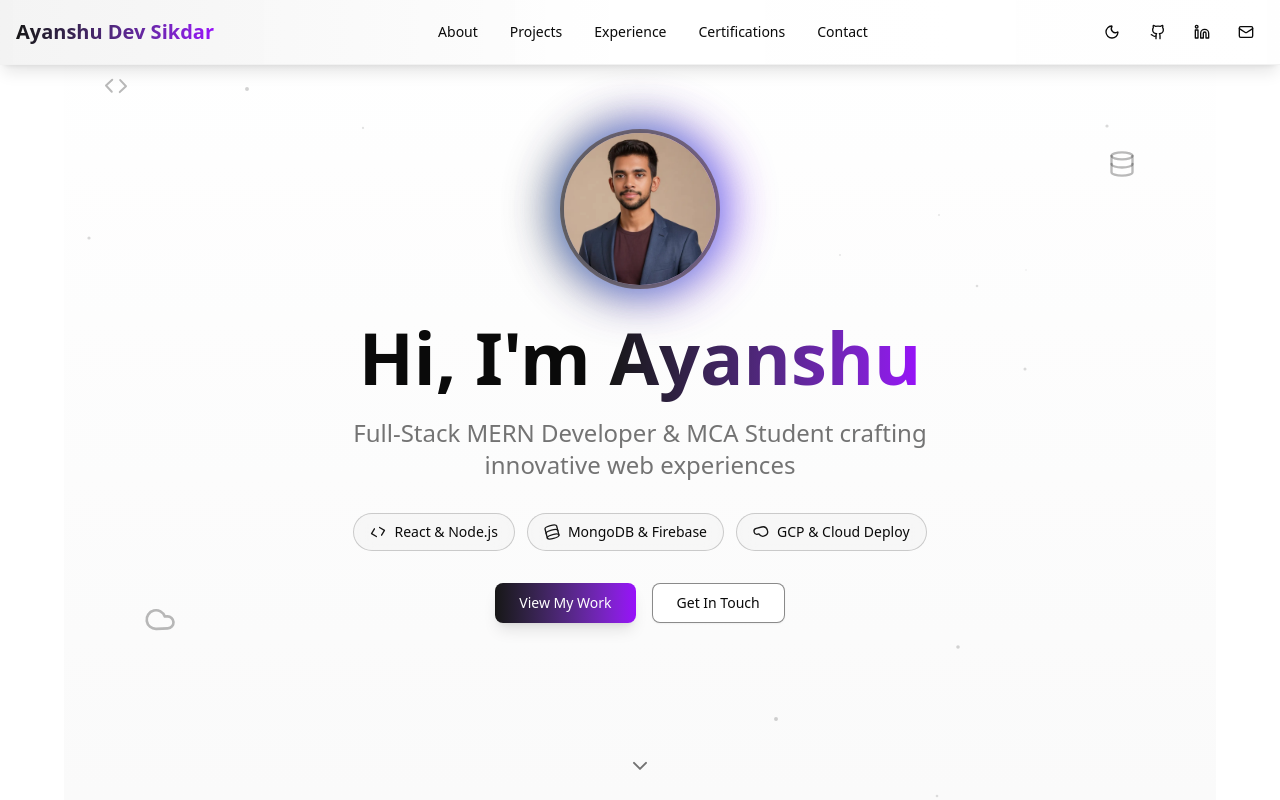
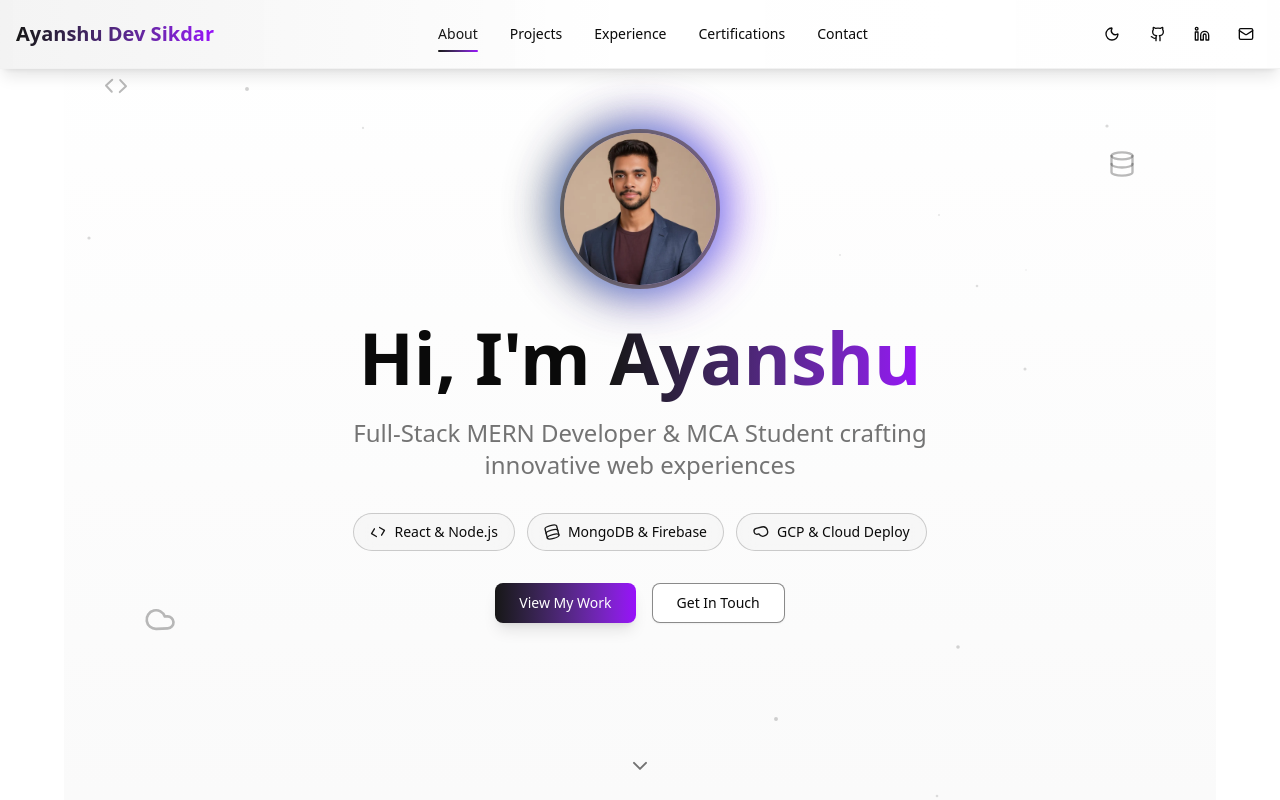
Before and after one commit to MET4L-DS/personal-portfolio, a React (Vite) app in the folder frontend/: page / in a window 1280 px wide. Shown: the top 800 px of the page. Built offline with nearby package versions, Linux system fonts and the light colour scheme.

Commit message:
Implemented sliding underline bar for  nav items

```diff
--- a/frontend/src/components/About.tsx
+++ b/frontend/src/components/About.tsx
@@ -1,7 +1,7 @@
 import { motion } from "framer-motion";
 import { Card, CardContent } from "@/components/ui/card";
 import { Badge } from "@/components/ui/badge";
-import { GraduationCap, Code2, Users, Target, Sparkles } from "lucide-react";
+import { GraduationCap, Code2, Users, Target } from "lucide-react";
 
 export function About() {
 	const fadeInVariants = {
--- a/frontend/src/components/Navigation.tsx
+++ b/frontend/src/components/Navigation.tsx
@@ -1,21 +1,79 @@
 import { motion } from "framer-motion";
 import { Button } from "@/components/ui/button";
-import { Github, Linkedin, Mail, Menu, X, Sparkles } from "lucide-react";
+import { Github, Linkedin, Mail, Menu, X } from "lucide-react";
 import { ThemeToggle } from "./ThemeToggle";
-import { useState } from "react";
+import { useState, useEffect, useRef } from "react";
 
 export function Navigation() {
 	const [isMenuOpen, setIsMenuOpen] = useState(false);
+	const [activeSection, setActiveSection] = useState("about");
+	const navRef = useRef<HTMLDivElement>(null);
+	const [underlineStyle, setUnderlineStyle] = useState({ width: 0, left: 0 });
 
 	const navItems = [
-		{ name: "About", href: "#about" },
-		{ name: "Projects", href: "#projects" },
-		{ name: "Experience", href: "#experience" },
-		{ name: "Certifications", href: "#certifications" },
-		{ name: "Contact", href: "#contact" },
+		{ name: "About", href: "#about", id: "about" },
+		{ name: "Projects", href: "#projects", id: "projects" },
+		{ name: "Experience", href: "#experience", id: "experience" },
+		{
+			name: "Certifications",
+			href: "#certifications",
+			id: "certifications",
+		},
+		{ name: "Contact", href: "#contact", id: "contact" },
 	];
 
 	const toggleMenu = () => setIsMenuOpen(!isMenuOpen);
+
+	// Intersection Observer to track active section
+	useEffect(() => {
+		const observerOptions = {
+			root: null,
+			rootMargin: "-20% 0px -80% 0px",
+			threshold: 0,
+		};
+
+		const observerCallback = (entries: IntersectionObserverEntry[]) => {
+			entries.forEach((entry) => {
+				if (entry.isIntersecting) {
+					setActiveSection(entry.target.id);
+				}
+			});
+		};
+
+		const observer = new IntersectionObserver(
+			observerCallback,
+			observerOptions
+		);
+
+		// Observe all sections
+		navItems.forEach((item) => {
+			const section = document.getElementById(item.id);
+			if (section) {
+				observer.observe(section);
+			}
+		});
+
+		return () => observer.disconnect();
+	}, []);
+
+	// Update underline position when active section changes
+	useEffect(() => {
+		if (navRef.current) {
+			const activeNavItem = navRef.current.querySelector(
+				`[data-section="${activeSection}"]`
+			) as HTMLElement;
+			if (activeNavItem) {
+				const navContainer = navRef.current;
+				const containerRect = navContainer.getBoundingClientRect();
+				const activeRect = activeNavItem.getBoundingClientRect();
+
+				setUnderlineStyle({
+					width: activeRect.width,
+					left: activeRect.left - containerRect.left,
+				});
+			}
+		}
+	}, [activeSection]);
 
 	return (
 		<motion.nav
@@ -53,24 +111,42 @@ export function Navigation() {
 				</motion.div>
 
 				{/* Desktop Navigation */}
-				<div className="hidden md:flex space-x-8">
+				<div className="hidden md:flex relative" ref={navRef}>
+					<div className="flex space-x-8">
 						{navItems.map((item, index) => (
 							<motion.a
 								key={item.name}
 								href={item.href}
+								data-section={item.id}
 								initial={{ opacity: 0, y: -20 }}
 								animate={{ opacity: 1, y: 0 }}
 								transition={{ delay: 0.1 * index + 0.3 }}
-							className="relative text-sm font-medium transition-all duration-300 hover:text-primary group"
+								className={`relative text-sm font-medium transition-all duration-300 py-2 ${
+									activeSection === item.id
+										? "text-primary"
+										: "text-foreground hover:text-primary"
+								}`}
 								onClick={() => setIsMenuOpen(false)}
 							>
 								{item.name}
-							<motion.div
-								className="absolute bottom-0 left-0 w-0 h-0.5 bg-gradient-to-r from-primary to-purple-600 transition-all duration-300 group-hover:w-full"
-								whileHover={{ width: "100%" }}
-							/>
 							</motion.a>
 						))}
+					</div>
+
+					{/* Sliding underline */}
+					<motion.div
+						className="absolute bottom-0 h-0.5 bg-gradient-to-r from-primary to-purple-600 rounded-full"
+						initial={false}
+						animate={{
+							width: underlineStyle.width,
+							x: underlineStyle.left,
+						}}
+						transition={{
+							type: "spring",
+							stiffness: 300,
+							damping: 30,
+						}}
+					/>
 				</div>
 
 				{/* Desktop Social Links */}
@@ -177,7 +253,11 @@ export function Navigation() {
 									: { opacity: 0, x: -20 }
 							}
 							transition={{ delay: index * 0.1 }}
-							className="block text-sm font-medium transition-colors hover:text-primary py-2"
+							className={`block text-sm font-medium transition-colors py-2 ${
+								activeSection === item.id
+									? "text-primary border-l-2 border-primary pl-4"
+									: "text-foreground hover:text-primary"
+							}`}
 							onClick={() => setIsMenuOpen(false)}
 						>
 							{item.name}
```
Lines whose indentation alone changed are shown as unchanged.
